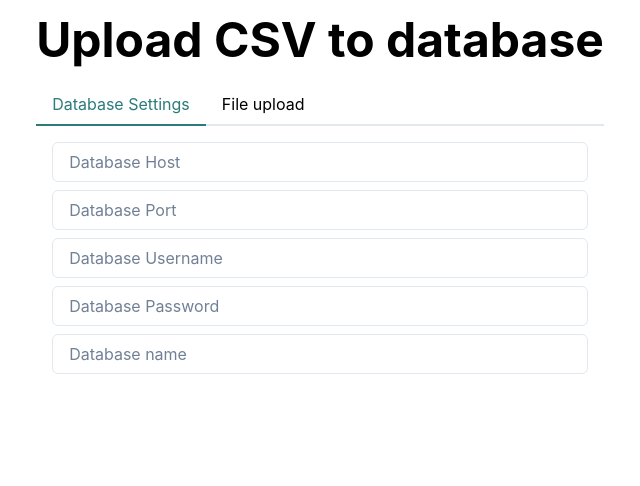
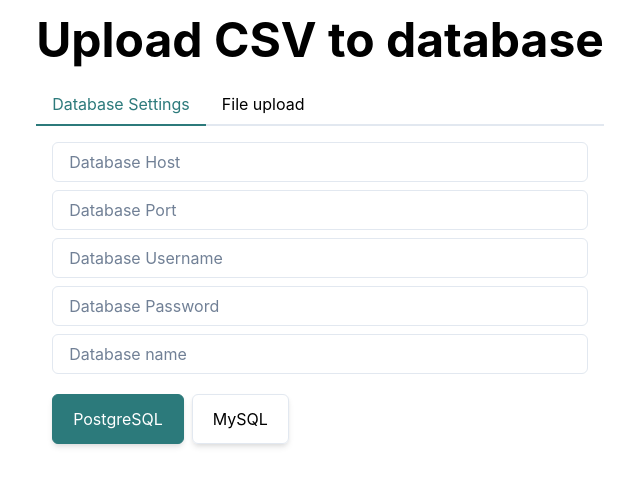
Before and after one commit to jonathan-wanderley/csv-reader, a React (Vite) app in the folder client/: page / in a window 1280 px wide. Shown: the top 486 px of the page, without its empty margins (320-960 px from the left). Built offline with nearby package versions, Linux system fonts and the light colour scheme.

Commit message:
feat(client): add database radio buttons

```diff
--- a/client/src/App.tsx
+++ b/client/src/App.tsx
@@ -1,6 +1,16 @@
-import { Box, Container, Heading, Tabs, TabList, TabPanels, Tab, TabPanel, Input, Stack } from '@chakra-ui/react'
+import { Box, Container, Heading, Tabs, TabList, TabPanels, Tab, TabPanel, Input, Stack, useRadioGroup, HStack } from '@chakra-ui/react'
+import RadioCard from './components/RadioCard'
 
 function App() {
+  const databaseOptions = ['PostgreSQL', 'MySQL']
+
+  const { getRootProps, getRadioProps } = useRadioGroup({
+    name: 'database',
+    defaultValue: 'PostgreSQL',
+    onChange: console.log,
+  })
+
+  const dbGroup = getRootProps()
 
   return (
     <>
@@ -26,6 +36,17 @@
                   <Input type='text' placeholder='Database Password' />
                   <Input type='text' placeholder='Database name' />
                 </Stack>
+
+                <HStack marginTop='5' {...dbGroup}>
+                  {databaseOptions.map((value) => {
+                    const radio = getRadioProps({ value })
+                    return (
+                      <RadioCard key={value} {...radio}>
+                        {value}
+                      </RadioCard>
+                    )
+                  })}
+                </HStack>
               </TabPanel>
               <TabPanel>
                 <p>two!</p>
--- /dev/null
+++ b/client/src/components/RadioCard/index.tsx
@@ -0,0 +1,33 @@
+import { Box, useRadio } from "@chakra-ui/react"
+
+export default function RadioCard(props: any) {
+    const { getInputProps, getRadioProps } = useRadio(props)
+
+    const input = getInputProps()
+    const checkbox = getRadioProps()
+
+    return (
+      <Box as='label'>
+        <input {...input} />
+        <Box
+          {...checkbox}
+          cursor='pointer'
+          borderWidth='1px'
+          borderRadius='md'
+          boxShadow='md'
+          _checked={{
+            bg: 'teal.600',
+            color: 'white',
+            borderColor: 'teal.600',
+          }}
+          _focus={{
+            boxShadow: 'outline',
+          }}
+          px={5}
+          py={3}
+        >
+          {props.children}
+        </Box>
+      </Box>
+    )
+  }
```
